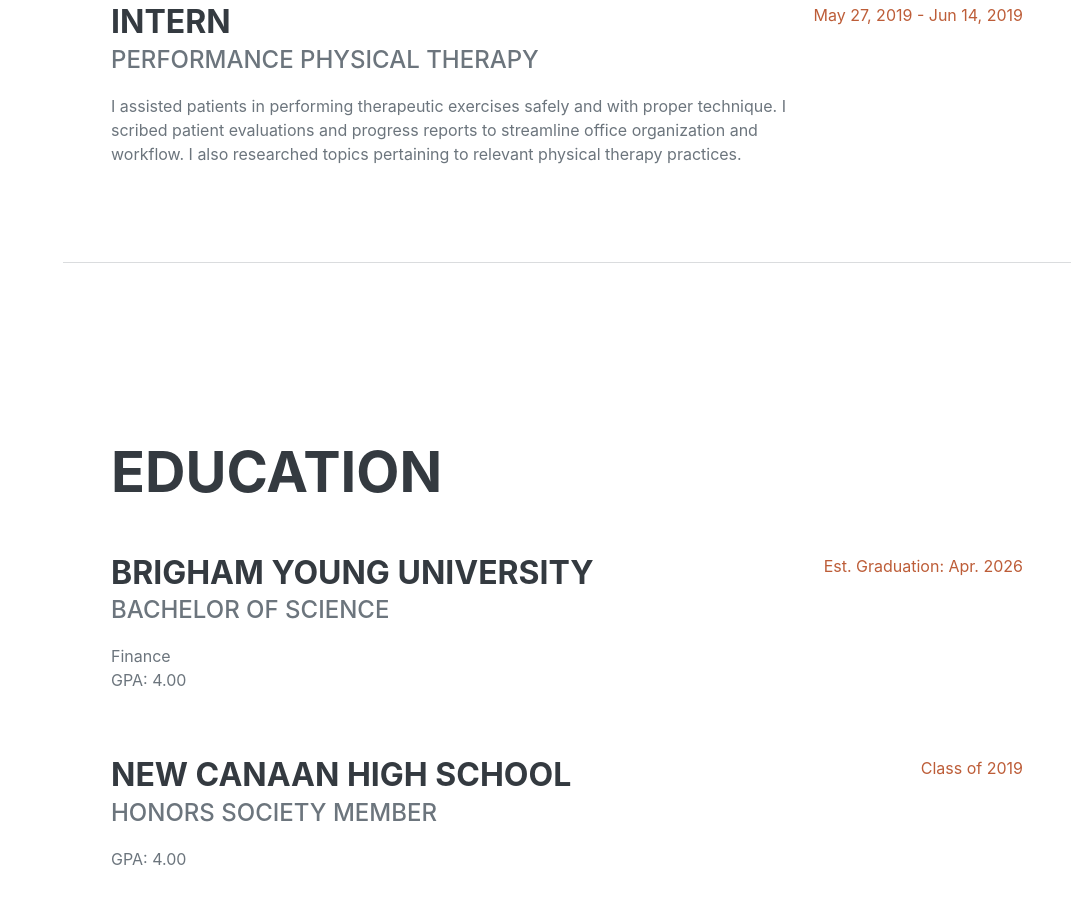
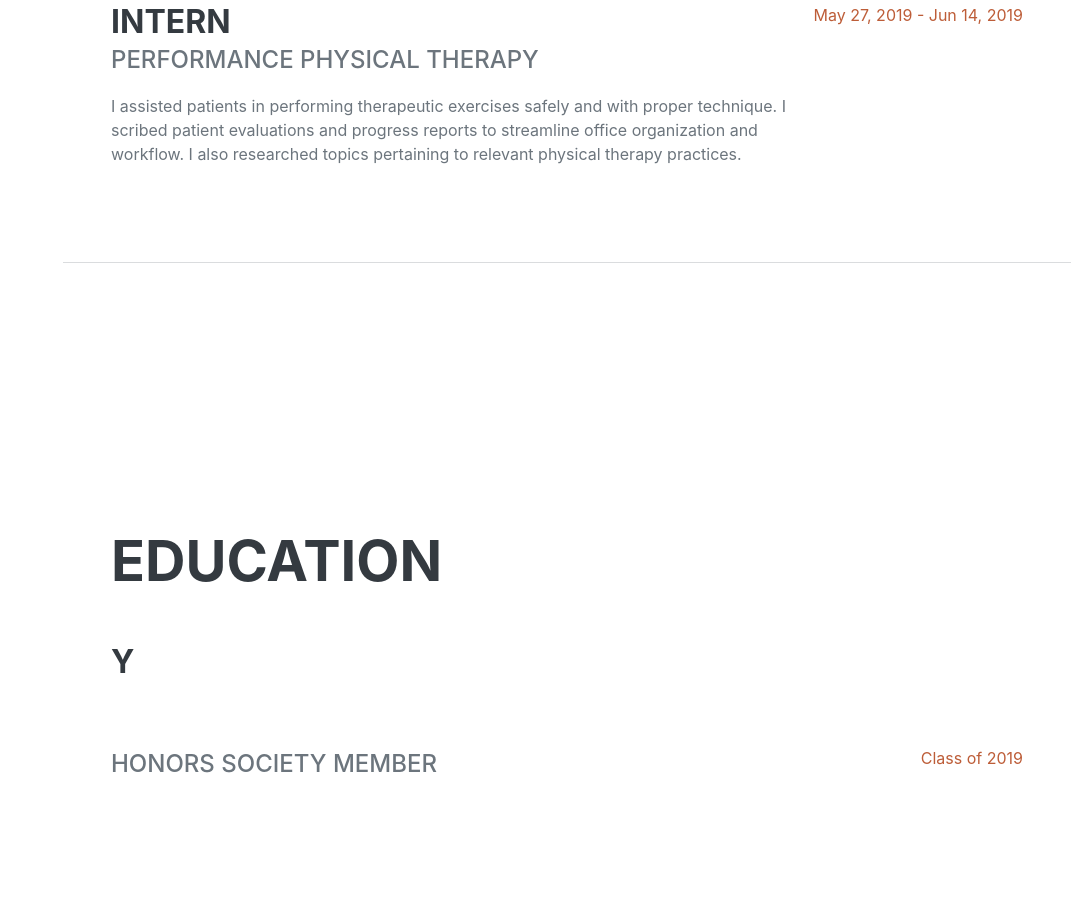
Before and after one commit to cgsibbett/cgsibbett.github.io, a plain HTML site: page index.html in a window 1280 px wide. Shown: the part 1672-2576 px from the top of the page, without its empty margins (209-1280 px from the left). Drawn offline with nearby package versions, Linux system fonts and the light colour scheme; a web font is replaced by a local one.

Commit message:
Update index.html

```diff
--- a/index.html
+++ b/index.html
@@ -19,8 +19,8 @@
         <!-- Navigation-->
         <nav class="navbar navbar-expand-lg navbar-dark bg-primary fixed-top" id="sideNav">
             <a class="navbar-brand js-scroll-trigger" href="#page-top">
-                <span class="d-block d-lg-none">Christian Sibbett</span>
-                <span class="d-none d-lg-block"><img class="img-fluid img-profile rounded-circle mx-auto mb-2" src="assets/img/Christian_Sibbett_Professional_Headshot.jpg" alt="..." /></span>
+                <span class="d-block d-lg-none">Christian</span>
+                <span class="d-none d-lg-block"><img class="img-fluid img-profile rounded-circle mx-auto mb-2" src="" alt="..." /></span>
             </a>
             <button class="navbar-toggler" type="button" data-bs-toggle="collapse" data-bs-target="#navbarResponsive" aria-controls="navbarResponsive" aria-expanded="false" aria-label="Toggle navigation"><span class="navbar-toggler-icon"></span></button>
             <div class="collapse navbar-collapse" id="navbarResponsive">
@@ -94,18 +94,18 @@
                     <h2 class="mb-5">Education</h2>
                     <div class="d-flex flex-column flex-md-row justify-content-between mb-5">
                         <div class="flex-grow-1">
-                            <h3 class="mb-0">Brigham Young University</h3>
-                            <div class="subheading mb-3">Bachelor of Science</div>
-                            <div>Finance</div>
-                            <p>GPA: 4.00</p>
+                            <h3 class="mb-0">y</h3>
+                            <div class="subheading mb-3"></div>
+                            <div></div>
+                            <p></p>
                         </div>
-                        <div class="flex-shrink-0"><span class="text-primary">Est. Graduation: Apr. 2026</span></div>
+                        <div class="flex-shrink-0"><span class="text-primary"></span></div>
                     </div>
                     <div class="d-flex flex-column flex-md-row justify-content-between">
                         <div class="flex-grow-1">
-                            <h3 class="mb-0">New Canaan High School</h3>
+                            <h3 class="mb-0"></h3>
                             <div class="subheading mb-3">Honors Society Member</div>
-                            <p>GPA: 4.00</p>
+                            <p></p>
                         </div>
                         <div class="flex-shrink-0"><span class="text-primary">Class of 2019</span></div>
                     </div>
```
